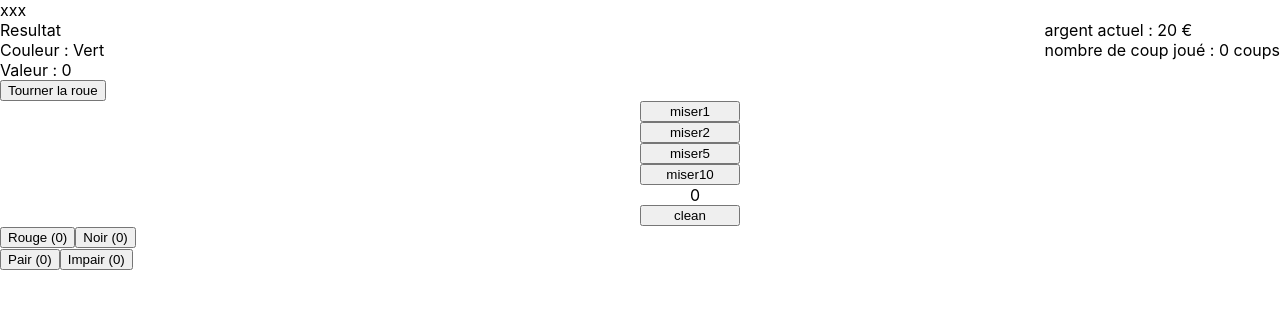
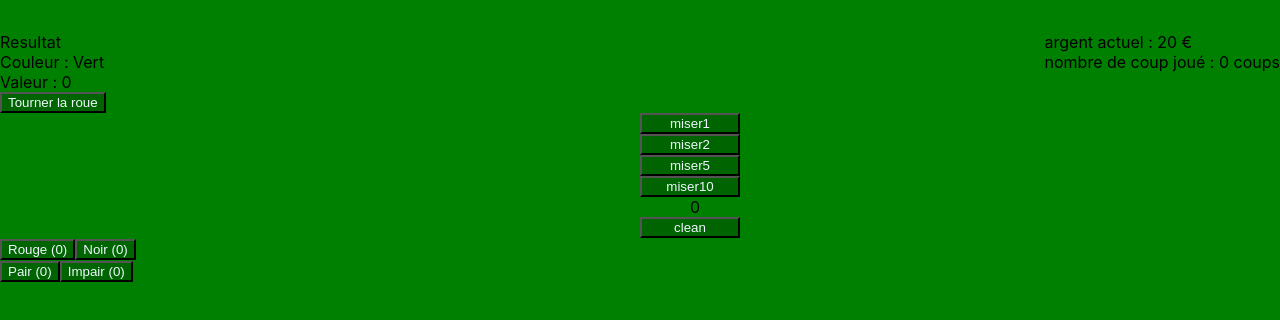
Before and after one commit to paq1/roulette-front, a React (Create React App) app: page / in a window 1280 px wide. Shown: the top 320 px of the page. Built offline with nearby package versions, Linux system fonts and the light colour scheme.

Commit message:
chore: ajoute du style

```diff
--- a/src/App.css
+++ b/src/App.css
@@ -1,3 +1,14 @@
+.titre {
+  /*background-color: red;*/
+  display: flex;
+  justify-content: center;
+  padding: 16px 0 16px 0;
+  color: white;
+  font-size: 30px;
+  font-family: Calibri, serif;
+  /*width: 10px;*/
+}
+
 .resultat {
   display: flex;
   flex-direction: column;
@@ -27,3 +38,18 @@
   flex-direction: row;
   justify-content: space-between;
 }
+
+body {
+  background-color: green;
+}
+
+button {
+  color: aliceblue;
+  background-color: darkgreen;
+}
+
+.container-game {
+  display: flex;
+  flex-direction: column;
+  justify-content: center;
+}
--- a/src/App.tsx
+++ b/src/App.tsx
@@ -84,8 +84,8 @@ function App() {
     };
 
     return (
-        <div>
-            <span>xxx {config.titre}</span>
+        <div className={"container-game"}>
+            <span className={"titre"}>{config.titre}</span>
 
             <div className={"hud"}>
                 <div className={"resultat"}>
```
